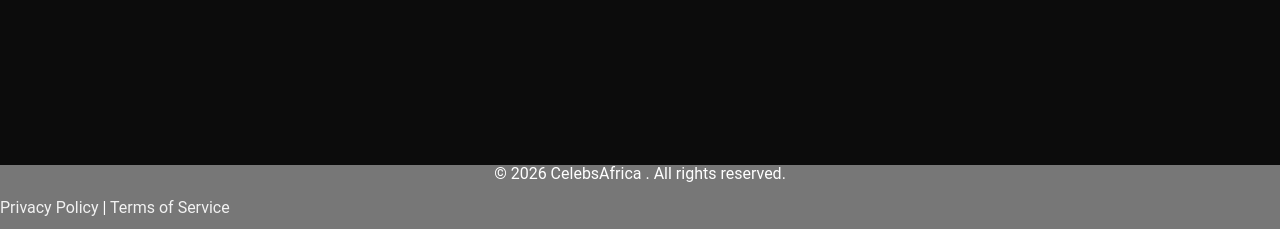
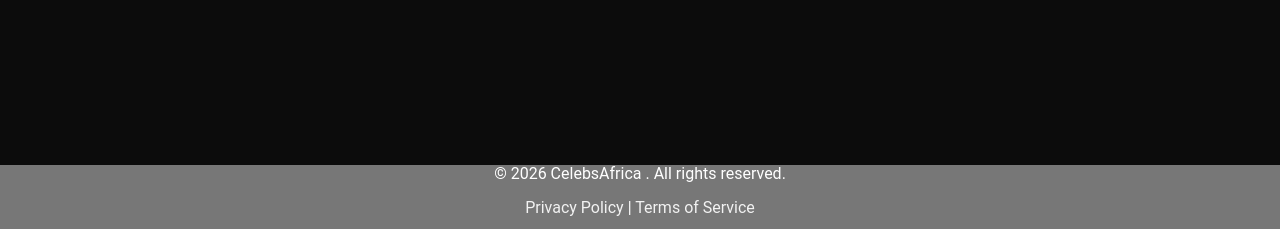
Before and after one commit to KwameDomfe/celebs_africa, a Django app: page /accounts/ in a window 1280 px wide. Shown: the part 571-800 px from the top of the page. Run offline with Django 5.2, Linux system fonts and the light colour scheme; some libraries are stand-ins or nearby versions.

Commit message:
Enhanced the UI across pages

```diff
--- a/core/templates/base.html
+++ b/core/templates/base.html
@@ -238,7 +238,7 @@
             {% endblock %}
         </div>
     </main>
-    <footer class="bg-gray white db w-100 fixed bottom-0 left-0 z-999" style="height:64px;">
+    <footer class="bg-gray white db w-100 tc fixed bottom-0 left-0 z-999" style="height:64px;">
         <p class="flex items-center justify-center">
             &copy; {{ year|default:2026 }} CelebsAfrica . All rights reserved.
         </p>
```
